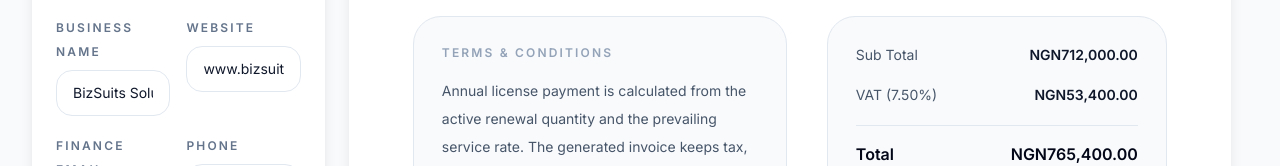
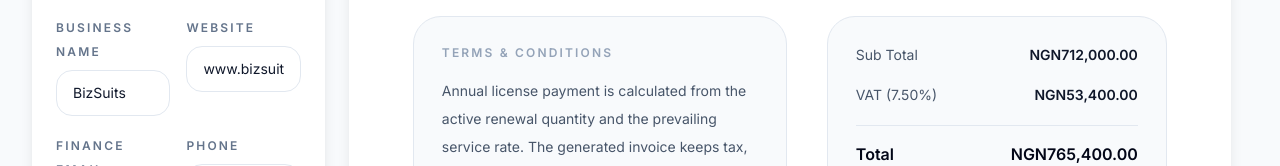
Before and after one commit to casstimmy/BSuits-Site, a Next.js app: page /admin in a window 1280 px wide. Shown: the part 1869-2035 px from the top of the page. Built offline with nearby package versions, Linux system fonts and the light colour scheme.

Commit message:
improve on the webproduct optimization and ux

```diff
--- a/src/components/admin/InvoiceDesk.tsx
+++ b/src/components/admin/InvoiceDesk.tsx
@@ -86,8 +86,6 @@ const fieldLabelClassName = 'text-xs font-semibold uppercase tracking-[0.18em] t
 const fieldClassName =
   'mt-2 w-full rounded-2xl border border-slate-200 bg-white px-4 py-3 text-sm text-slate-900 outline-none transition focus:border-sky-500 focus:ring-2 focus:ring-sky-100';
 const MAX_PDF_TABLE_ROWS = 7;
-const MAX_PDF_DESCRIPTION_LENGTH = 54;
-const MAX_PDF_DETAIL_LENGTH = 40;
 const MAX_PDF_NOTE_CHARACTERS = 240;
 const MAX_PDF_NOTE_LINES = 5;
 
@@ -197,7 +195,7 @@ function getSampleForm(): InvoiceForm {
       'Annual license payment is calculated from the active renewal quantity and the prevailing service rate. The generated invoice keeps tax, payment history, and balance status explicit for finance review.',
     vatRate: '7.5',
     paymentMade: '765400',
-    issuerName: 'BizSuits Solutions',
+    issuerName: 'BizSuits',
     issuerEmail: 'finance@bizsuits.com',
     issuerPhone: '+234 916 000 2839',
     issuerWebsite: 'www.bizsuits.com',
@@ -305,8 +303,8 @@ function getPdfTablePlan(items: CalculatedLineItem[]): PdfTablePlan {
   const visibleItems = items.slice(0, visibleItemCount);
   const omittedItems = items.slice(visibleItemCount);
   const body = visibleItems.map((item, index) => {
-    const description = truncateText(item.description || 'Line item', MAX_PDF_DESCRIPTION_LENGTH);
-    const detail = truncateText(item.detail, MAX_PDF_DETAIL_LENGTH);
+    const description = compactWhitespace(item.description) || 'Line item';
+    const detail = compactWhitespace(item.detail);
     const descriptionCell = [description, detail].filter(Boolean).join(' | ');
 
     return [
@@ -1045,7 +1043,7 @@ export default function InvoiceDesk() {
                     label="Business name"
                     value={form.issuerName}
                     onChange={(value) => updateForm('issuerName', value)}
-                    placeholder="BizSuits Solutions"
+                    placeholder="BizSuits"
                   />
                   <LabeledInput
                     label="Website"
```
